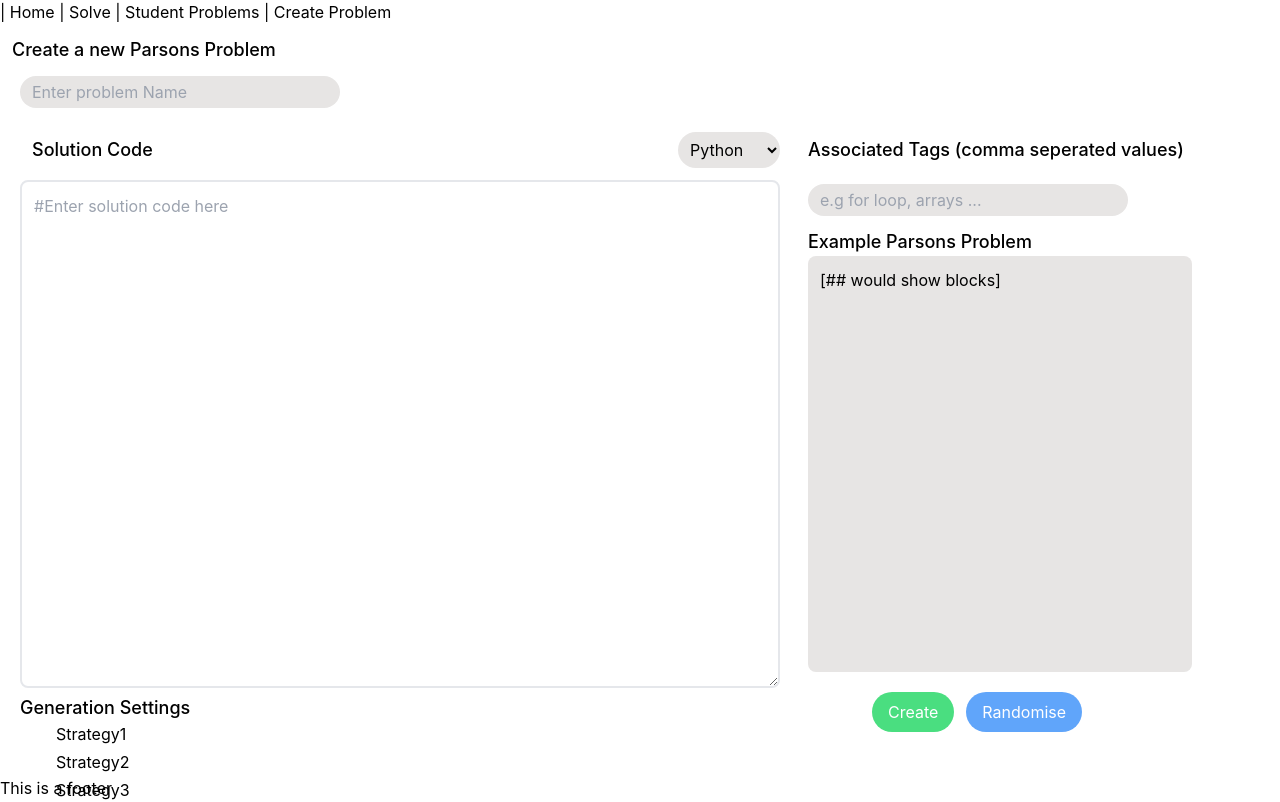
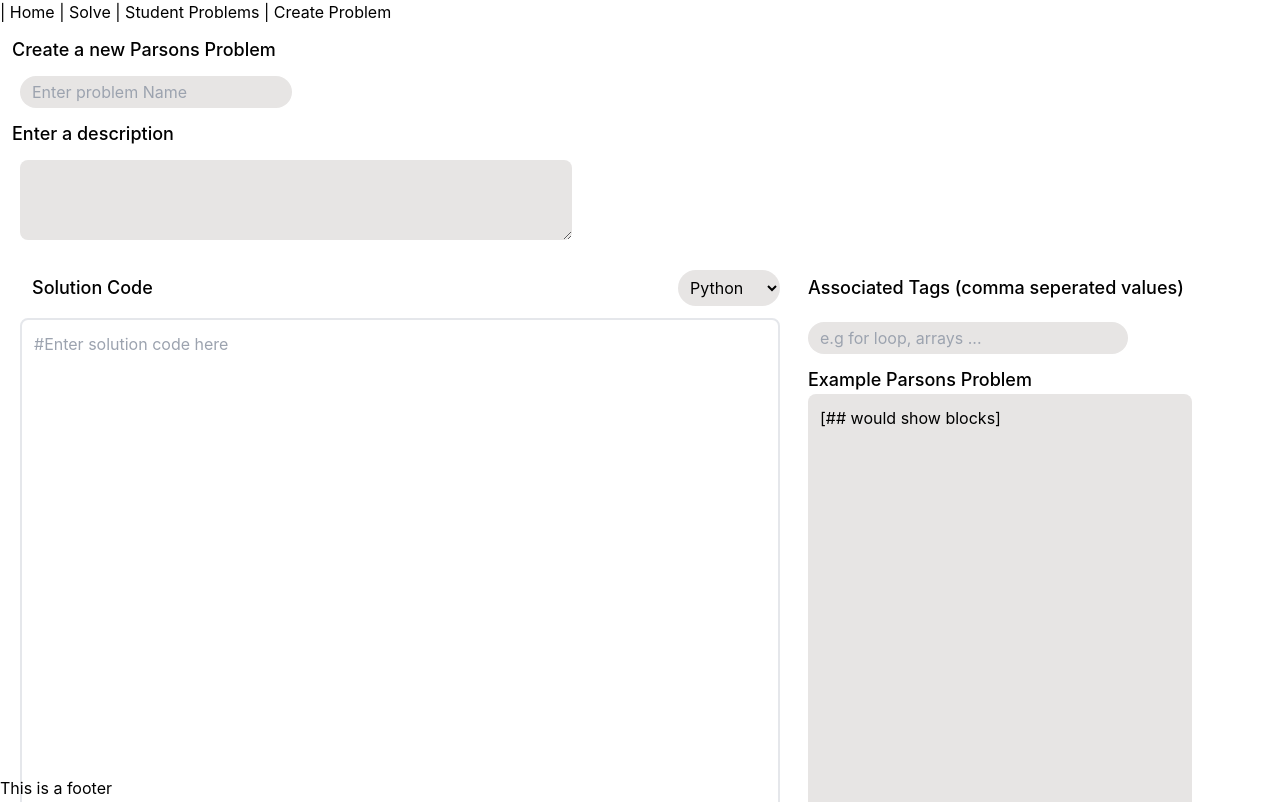
Before and after one commit to HiruNya/Parsons-Tool, a React (Create React App) app in the folder parsons-tool-frontend/: page /create in a window 1280 px wide. Shown: the top 802 px of the page. Built offline with nearby package versions, Linux system fonts and the light colour scheme.

Commit message:
Linked up some of the input fields
saving progress, still need to finish linking up to the generator, and also linking up the problem creation

```diff
--- a/parsons-tool-frontend/src/App.js
+++ b/parsons-tool-frontend/src/App.js
@@ -1,4 +1,4 @@
-import { React } from "react";
+import { React, useState} from "react";
 import { Routes, Route } from "react-router-dom";
 import ProblemInfoCard from "./components/problemInfoCard/problemInfoCard";
 import PageLayout from "./pages/PageLayout";
@@ -9,6 +9,9 @@ import ProblemEvaluation from "./pages/ProblemEvaluation";
 import ProblemGeneration from "./pages/ProblemGeneration";
 
 function App() {
+
+  //const [problemSet, setProblems] = useState(data.problems);
+
   return (
     <>
       <Routes>
@@ -17,7 +20,7 @@ function App() {
           <Route path="problems" element={<ParsonsProblem problem={data.problems[1].problem}/>} />
           <Route path="student" element={<StudentBrowseProblems problems={data.problems}/>} />
           <Route path="solve" element={<ProblemEvaluation />} />
-          <Route path="create" element={<ProblemGeneration />} />
+          <Route path="create" element={<ProblemGeneration addProblem={(newProblem)=> {console.log(newProblem)}}/>} />
         </Route>
       </Routes>
     </>
--- a/parsons-tool-frontend/src/pages/ProblemGeneration.js
+++ b/parsons-tool-frontend/src/pages/ProblemGeneration.js
@@ -1,19 +1,63 @@
-export default function ProblemGeneration() {
+import { React, useState } from "react";
+
+export default function ProblemGeneration({ addProblem }) {
+  const [name, setName] = useState("");
+  const [description, setDescription] = useState("");
+  // TODO: Seperate tags and use an array as opposed to strings
+  const [tags, setTags] = useState("");
+
+  const createProblem = () => {
+    // Validate
+
+    const newProblem = {
+      id: "NEED ID",
+      name: { name },
+      description: {description},
+      difficulty: "Easy - DECISION",
+      tags: [{tags}],
+      variations: ["faded", "2d"],
+      language: "Python",
+      author: "F.Fromont",
+      problem: {
+        blocks: [],
+        solution: [],
+      }
+    };
+
+    addProblem(newProblem)
+  };
+
   return (
     <div>
       <h1 className="ml-3 mt-3 text-lg font-medium">
         Create a new Parsons Problem
       </h1>
+
+      <input
+        className="bg-stone-200 rounded-full px-3 py-1 text-black max-w-xs my-3 ml-5"
+        type="text"
+        name="name"
+        id="name"
+        placeholder="Enter problem Name"
+        onChange={(event) => {
+          setName(event.target.value);
+        }}
+      />
+
+      <h2 className="ml-3 text-lg font-medium">Enter a description</h2>
+      <textarea
+        className="bg-stone-200 rounded-lg px-3 py-1 text-black my-3 ml-5"
+        name="description"
+        id="description"
+        cols="50"
+        rows="3"
+        onChange={(event) => {
+          setDescription(event.target.value)
+        }}
+      ></textarea>
+
       <div className="flex flex-row w-full">
         <div className="flex flex-col w-full ml-5">
-          <input
-            className="bg-stone-200 rounded-full px-3 py-1 text-black max-w-xs my-3"
-            type="text"
-            name="name"
-            id="name"
-            placeholder="Enter problem Name"
-          />
-
           <div className="flex flex-row w-full">
             <div>
               <div className="flex flex-row ">
@@ -45,14 +89,42 @@ export default function ProblemGeneration() {
               <div>
                 <h2 className="text-lg font-medium">Generation Settings</h2>
                 <div className="grid grid-cols-2 gap-1 gap-x-1 w-min ml-5">
-                  <input className="mt-2" type="checkbox" name="Strategy1" id="Strategy1" />
-                  <label className="ml-3" htmlFor="Strategy1">Strategy1</label>
-                  <input className="mt-2" type="checkbox" name="Strategy2" id="Strategy2" />
-                  <label className="ml-3" htmlFor="Strategy2">Strategy2</label>
-                  <input className="mt-2" type="checkbox" name="Strategy3" id="Strategy3" />
-                  <label className="ml-3" htmlFor="Strategy3">Strategy3</label>
-                  <input className="mt-2" type="checkbox" name="Strategy4" id="Strategy4" />
-                  <label className="ml-3" htmlFor="Strategy4">Strategy4</label>
+                  <input
+                    className="mt-2"
+                    type="checkbox"
+                    name="Strategy1"
+                    id="Strategy1"
+                  />
+                  <label className="ml-3" htmlFor="Strategy1">
+                    Strategy1
+                  </label>
+                  <input
+                    className="mt-2"
+                    type="checkbox"
+                    name="Strategy2"
+                    id="Strategy2"
+                  />
+                  <label className="ml-3" htmlFor="Strategy2">
+                    Strategy2
+                  </label>
+                  <input
+                    className="mt-2"
+                    type="checkbox"
+                    name="Strategy3"
+                    id="Strategy3"
+                  />
+                  <label className="ml-3" htmlFor="Strategy3">
+                    Strategy3
+                  </label>
+                  <input
+                    className="mt-2"
+                    type="checkbox"
+                    name="Strategy4"
+                    id="Strategy4"
+                  />
+                  <label className="ml-3" htmlFor="Strategy4">
+                    Strategy4
+                  </label>
                 </div>
               </div>
             </div>
@@ -65,14 +137,17 @@ export default function ProblemGeneration() {
                 className="bg-stone-200 rounded-full px-3 py-1 text-black max-w-xs mt-5 mb-3"
                 type="text"
                 placeholder="e.g for loop, arrays ..."
+                onChange={(event) => {setTags(event.target.value)}}
               />
 
               <h2 className="text-lg font-medium">Example Parsons Problem</h2>
 
-              <p className="h-3/5 bg-stone-200 w-96 rounded-lg p-3 mb-5">[## would show blocks]</p>
+              <p className="h-3/5 bg-stone-200 w-96 rounded-lg p-3 mb-5">
+                [## would show blocks]
+              </p>
 
               <div className="ml-16">
-                <button className="px-4 py-2 mr-3 bg-green-400 text-white rounded-full hover:bg-green-500">
+                <button className="px-4 py-2 mr-3 bg-green-400 text-white rounded-full hover:bg-green-500" onClick={createProblem()}>
                   Create
                 </button>
                 <button className="px-4 py-2 mr-3 bg-blue-400 text-white rounded-full hover:bg-blue-500">
```
